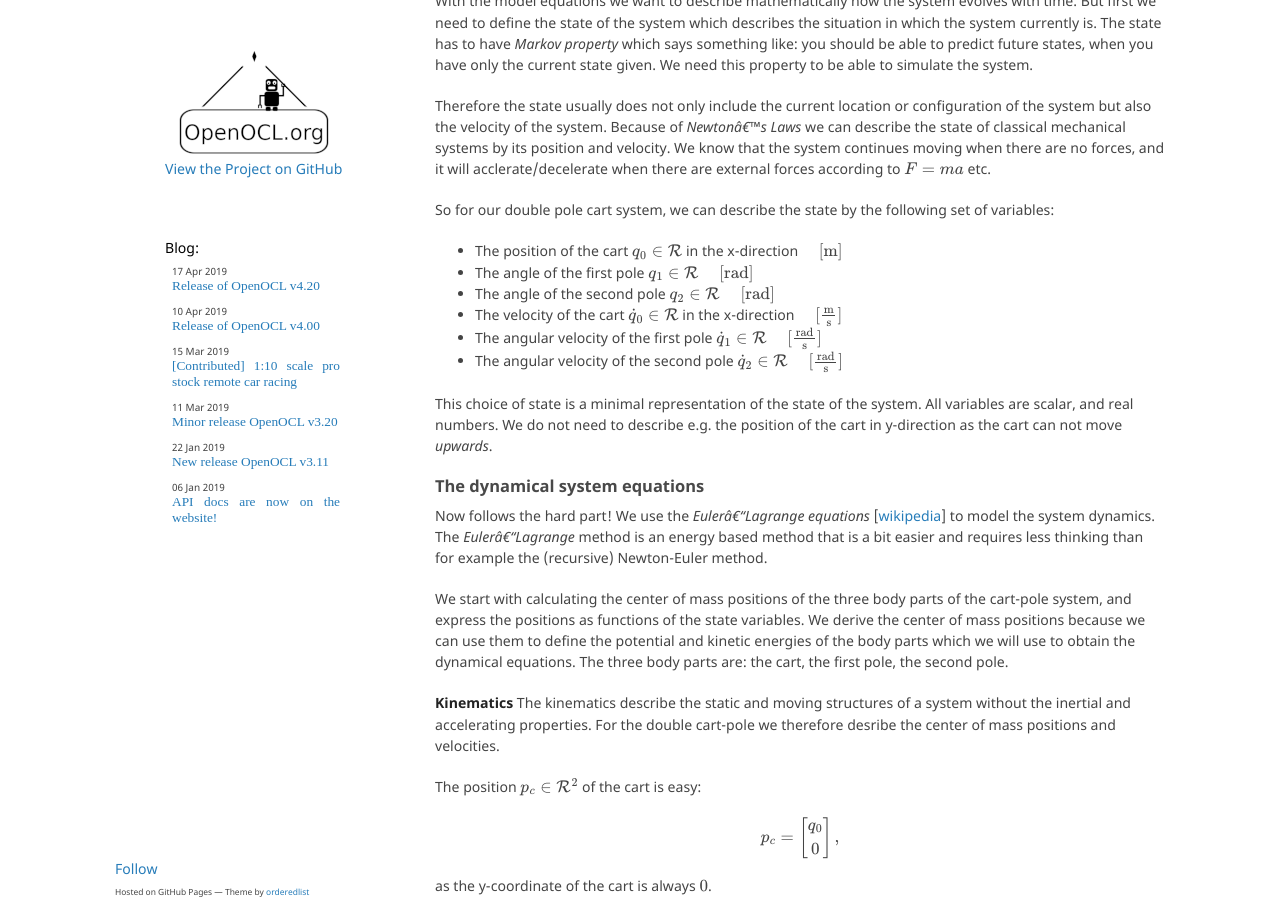
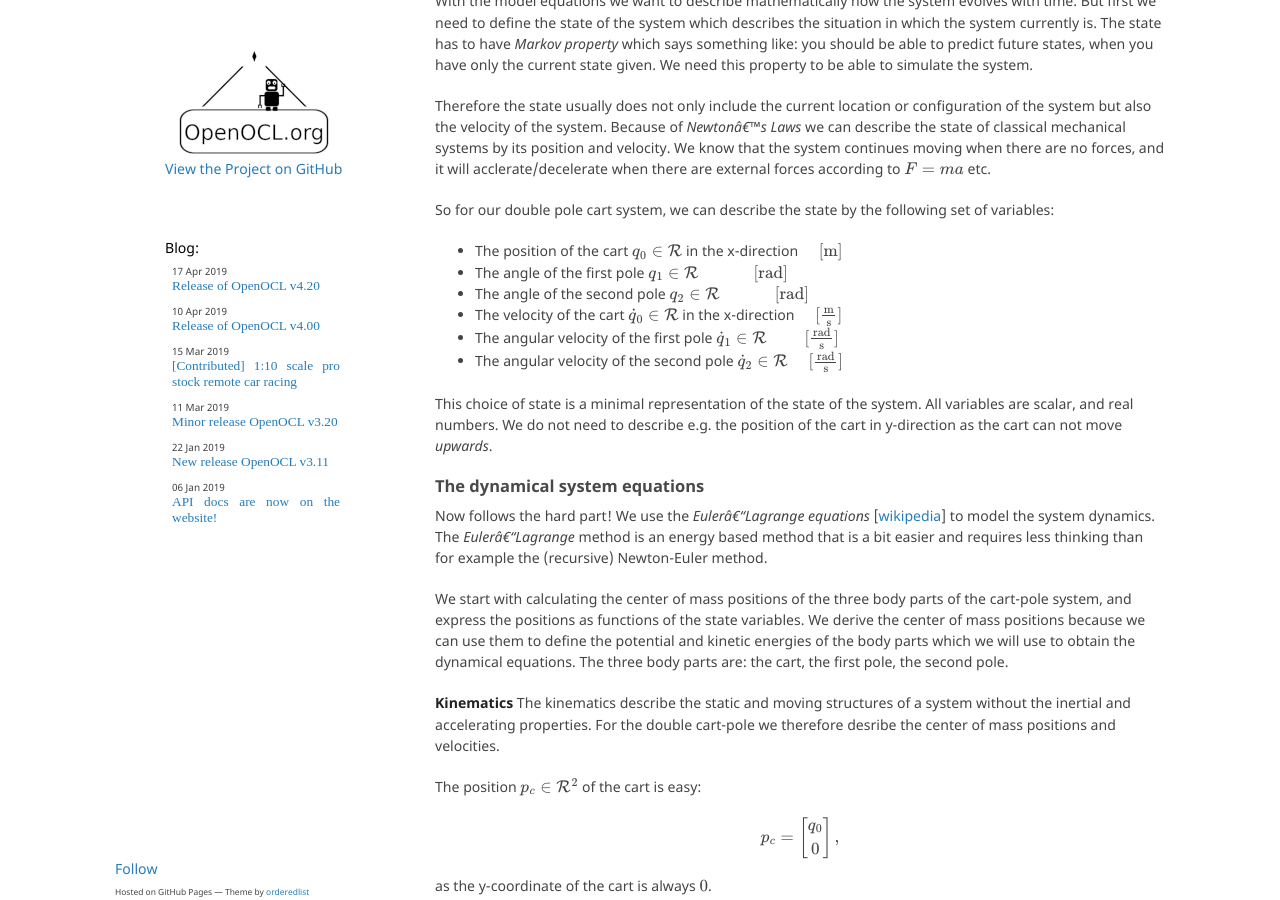
Before and after one commit to OpenOCL/openocl.github.io, a Jekyll site: the page built from _posts/2019-04-21-tutorial-01-modeling-double-cartpole.md, in a window 1280 px wide and 900 px high, scrolled down 1014 px. Built offline with Jekyll 4.4.1, drawn with Linux system fonts in a browser that asks for light colours; some web fonts are replaced; our own code applies the rules of GitHub Pages for plain Markdown files; formulas are drawn with MathJax 3; a script that is not in the unit is left out; comment, search, counter and statistics services are not loaded.

Commit message:
Update 2019-04-21-tutorial-01-modeling-double-cartpole.md

```diff
--- a/_posts/2019-04-21-tutorial-01-modeling-double-cartpole.md
+++ b/_posts/2019-04-21-tutorial-01-modeling-double-cartpole.md
@@ -47,10 +47,10 @@ Therefore the state usually does not only include the current location or config
 
 So for our double pole cart system, we can describe the state by the following set of variables:
 * The position of the cart $q_0 \in \mathcal{R}$ in the x-direction                   $\\quad \mathrm{[m]}$
-* The angle of the first pole $q_1 \in \mathcal{R}$                                   $\\quad \mathrm{[rad]}$
-* The angle of the second pole $q_2 \in \mathcal{R}$                                  $\\quad \mathrm{[rad]}$
+* The angle of the first pole $q_1 \in \mathcal{R}$                                   $\\quad \\quad \\quad \mathrm{[rad]}$
+* The angle of the second pole $q_2 \in \mathcal{R}$                                  $\\quad \\quad \\quad \mathrm{[rad]}$
 * The velocity of the cart $\dot{q}_0 \in \mathcal{R}$  in the x-direction            $\\quad \mathrm{[\frac{m}{s}]}$
-* The angular velocity of the first pole $\dot{q}_1 \in \mathcal{R}$                  $\\quad \mathrm{[\frac{rad}{s}]}$
+* The angular velocity of the first pole $\dot{q}_1 \in \mathcal{R}$                  $\\quad \\quad \mathrm{[\frac{rad}{s}]}$
 * The angular velocity of the second pole $\dot{q}_2 \in \mathcal{R}$                 $\\quad \mathrm{[\frac{rad}{s}]}$
 
 This choice of state is a minimal representation of the state of the system. All variables are scalar, and real numbers. We do not need to describe e.g. the position of the cart in y-direction as the cart can not move *upwards*.
```
